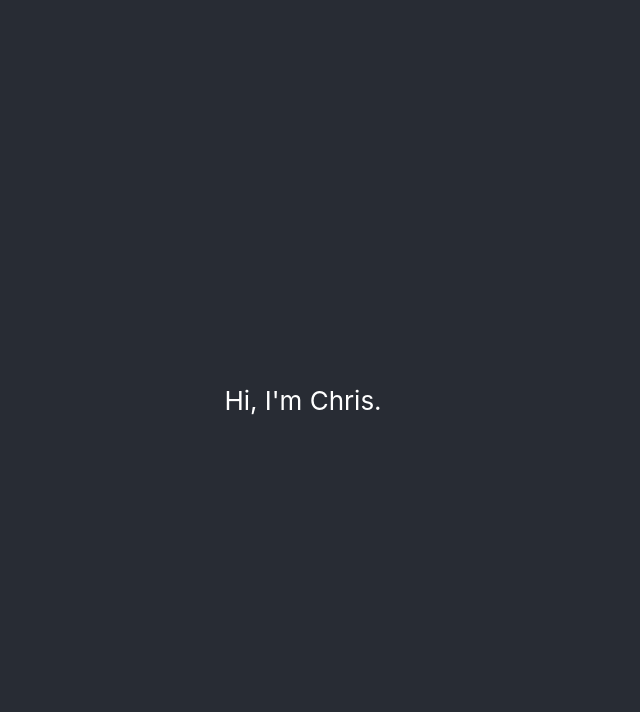
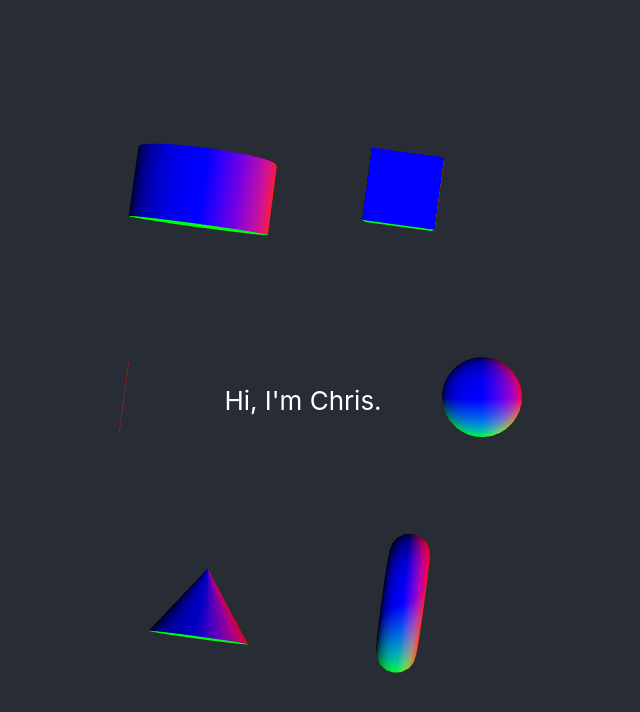
Before and after one commit to christopherabey/chrisabey.com, a React (Create React App) app in the folder frontend/: page / in a window 1280 px wide. Shown: the top 712 px of the page, without its empty margins (337-977 px from the left). Built offline with nearby package versions, Linux system fonts and the light colour scheme.

Commit message:
moved over to typescript and added p5

```diff
--- a/frontend/package.json
+++ b/frontend/package.json
@@ -6,9 +6,15 @@
     "@testing-library/jest-dom": "^5.17.0",
     "@testing-library/react": "^13.4.0",
     "@testing-library/user-event": "^13.5.0",
+    "@types/jest": "^29.5.12",
+    "@types/node": "^20.12.2",
+    "@types/react": "^18.2.73",
+    "@types/react-dom": "^18.2.23",
+    "p5": "^1.9.2",
     "react": "^18.2.0",
     "react-dom": "^18.2.0",
     "react-scripts": "5.0.1",
+    "typescript": "^5.4.3",
     "web-vitals": "^2.1.4"
   },
   "scripts": {
--- a/frontend/src/App.css
+++ b/frontend/src/App.css
@@ -36,3 +36,14 @@
     transform: rotate(360deg);
   }
 }
+
+.shape-container {
+  display: flex;
+  flex-wrap: wrap;
+  justify-content: center; /* Align shapes in the center horizontally */
+  align-items: center;
+}
+
+.text {
+  text-align: center;
+}
--- a/frontend/src/App.js
+++ /dev/null
@@ -1,13 +0,0 @@
-import './App.css';
-
-function App() {
-  return (
-    <div className="App">
-      <header className="App-header">
-        <p>Hi, I'm Chris.</p>
-      </header>
-    </div>
-  );
-}
-
-export default App;
--- /dev/null
+++ b/frontend/src/App.tsx
@@ -0,0 +1,28 @@
+import React from "react";
+import "./App.css";
+
+import GenericShape from "./GenericShape.tsx";
+
+function App() {
+  return (
+    <div className="App">
+      <header className="App-header">
+        <div className="shape-container">
+          <GenericShape shapeType={"cylinder"} />
+          <GenericShape shapeType={"box"} />
+        </div>
+        <div className="shape-container">
+          <GenericShape shapeType={"plane"} />
+          <p className="text">Hi, I'm Chris.</p>
+          <GenericShape shapeType={"ellipsoid"} />
+        </div>
+        <div className="shape-container">
+          <GenericShape shapeType={"cone"} />
+          <GenericShape shapeType={"torus"} />
+        </div>
+      </header>
+    </div>
+  );
+}
+
+export default App;
--- /dev/null
+++ b/frontend/src/GenericShape.tsx
@@ -0,0 +1,54 @@
+import React, { useEffect, useRef } from "react";
+import p5 from "p5";
+
+type GenericProps = {
+  shapeType: string;
+};
+
+export default function Generic({ shapeType }: GenericProps) {
+  const canvasRef = useRef(null);
+
+  useEffect(() => {
+    const sketch = (p) => {
+      p.setup = () => {
+        p.createCanvas(200, 200, p.WEBGL).parent(canvasRef.current);
+      };
+
+      p.draw = () => {
+        p.push();
+        p.background("#282c34");
+        p.normalMaterial();
+        p.rotateZ(p.frameCount * 0.01);
+        p.rotateY(p.frameCount * 0.01);
+        p.rotateX(p.frameCount * 0.01);
+        switch (shapeType) {
+          case "ellipsoid":
+            p.ellipsoid(30, 40, 40);
+            break;
+          case "torus":
+            p.torus(50, 20);
+            break;
+          case "cylinder":
+            p.cylinder(70, 70);
+            break;
+          case "cone":
+            p.cone(50, 70);
+            break;
+          case "box":
+            p.box(70, 70, 70);
+            break;
+          case "plane":
+            p.plane(70);
+            break;
+          default:
+            p.cylinder(70, 70);
+        }
+        p.pop();
+      };
+    };
+
+    new p5(sketch);
+  }, []);
+
+  return <div ref={canvasRef}></div>;
+}
--- a/frontend/src/index.js
+++ /dev/null
@@ -1,17 +0,0 @@
-import React from 'react';
-import ReactDOM from 'react-dom/client';
-import './index.css';
-import App from './App';
-import reportWebVitals from './reportWebVitals';
-
-const root = ReactDOM.createRoot(document.getElementById('root'));
-root.render(
-  <React.StrictMode>
-    <App />
-  </React.StrictMode>
-);
-
-// If you want to start measuring performance in your app, pass a function
-// to log results (for example: reportWebVitals(console.log))
-// or send to an analytics endpoint. Learn more: https://bit.ly/CRA-vitals
-reportWebVitals();
--- /dev/null
+++ b/frontend/src/index.tsx
@@ -0,0 +1,11 @@
+import React from "react";
+import ReactDOM from "react-dom/client";
+import "./index.css";
+import App from "./App.tsx";
+import reportWebVitals from "./reportWebVitals";
+
+const rootElement = document.getElementById("root");
+if (rootElement) {
+  const root = ReactDOM.createRoot(rootElement);
+  root.render(<App />);
+}
```
Also changed, not shown: 1 other file (tests, documents, lock files or other folders).
